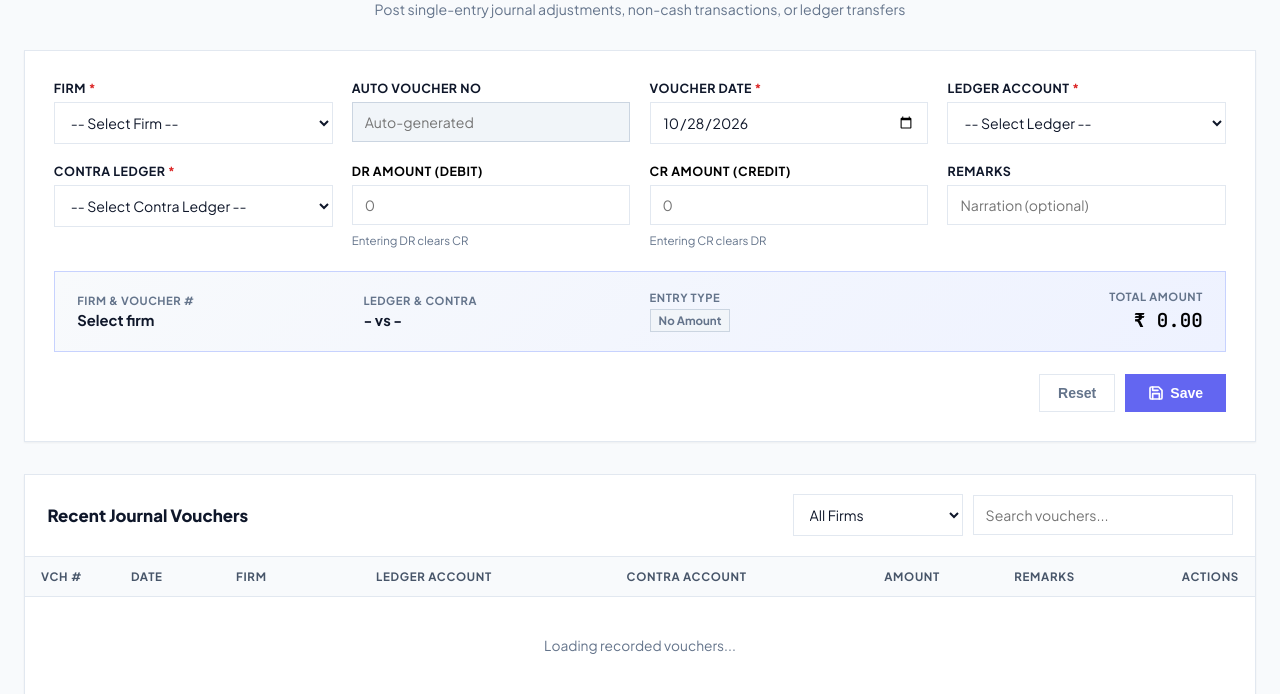
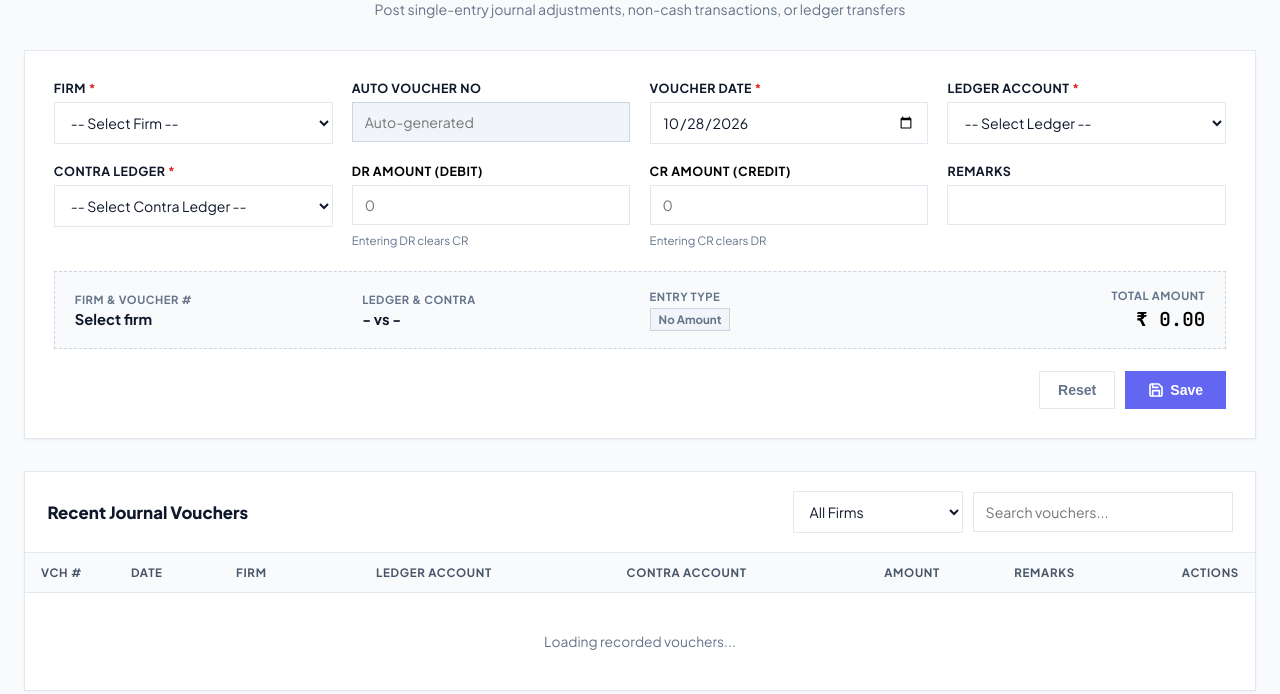
Before and after one commit to mallemkondaiah009/ACCOUNTS, a Django app: page /journal-voucher/ in a window 1280 px wide. Shown: the part 164-858 px from the top of the page. Run offline with Django 5.2, Linux system fonts and the light colour scheme; data comes from the database, SQL or seed files in the repository; both versions use the stored data as it was after the commit.

Commit message:
feat: add journal voucher template and update database

```diff
--- a/masters/templates/masters/journal_voucher.html
+++ b/masters/templates/masters/journal_voucher.html
@@ -290,9 +290,9 @@
         /* ── PREVIEW BOX ── */
         .preview-box {
             margin-top: 1.4rem;
-            padding: 1.1rem 1.4rem;
-            background: linear-gradient(135deg, #f8fafc 0%, #eef2ff 100%);
-            border: 1px solid var(--accent-border);
+            padding: 1rem 1.25rem;
+            background: #f8fafc;
+            border: 1px dashed #cbd5e1;
             display: grid;
             grid-template-columns: repeat(4, 1fr);
             gap: 1.2rem;
@@ -893,7 +893,7 @@
                     <!-- Remarks -->
                     <div class="form-group">
                         <label for="jv-remarks">Remarks</label>
-                        <input type="text" id="jv-remarks" maxlength="50" placeholder="Narration (optional)" oninput="updatePreview()">
+                        <input type="text" id="jv-remarks" maxlength="50" oninput="updatePreview()">
                     </div>
                 </div>
 
```
Also changed, not shown: db.sqlite3.
